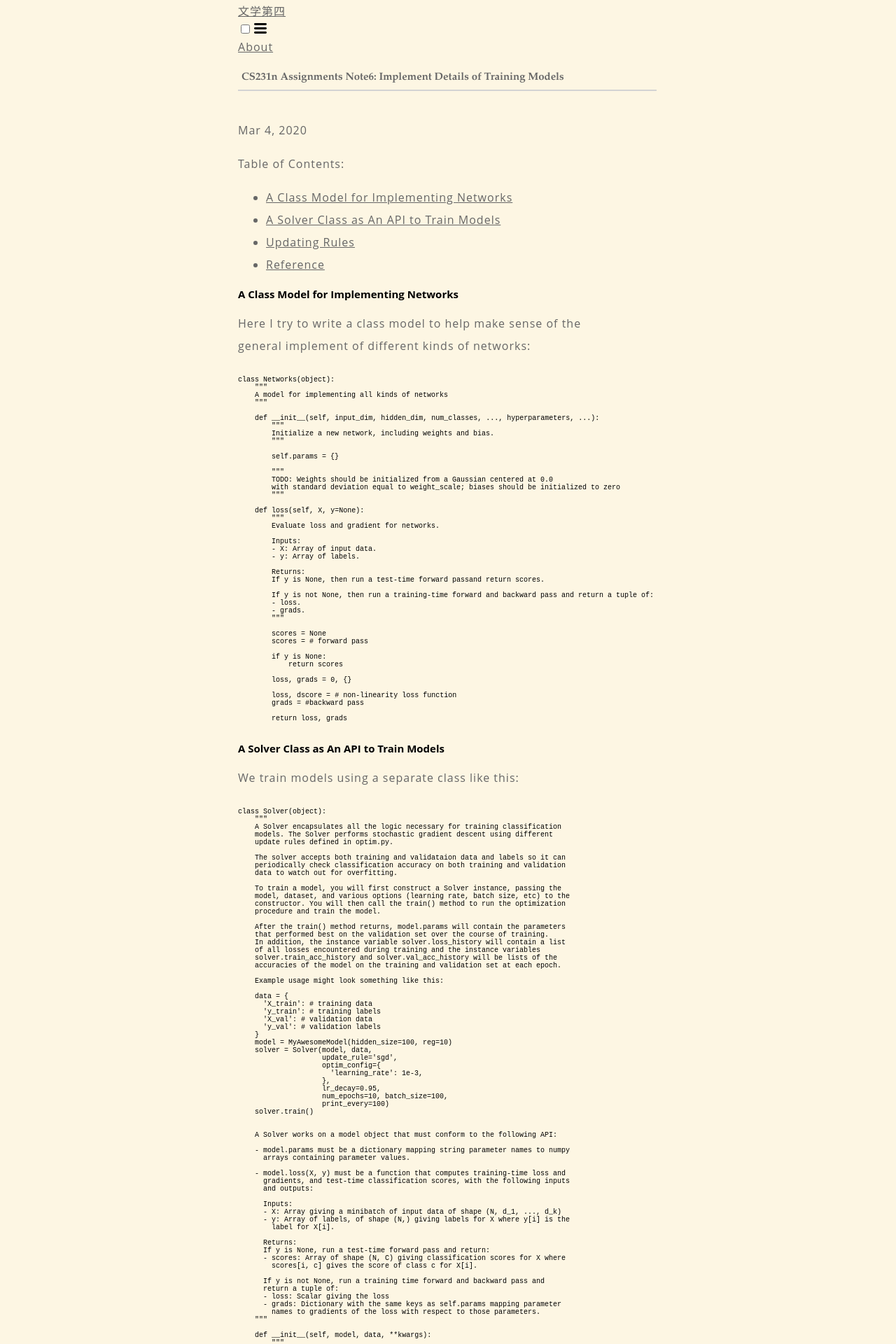
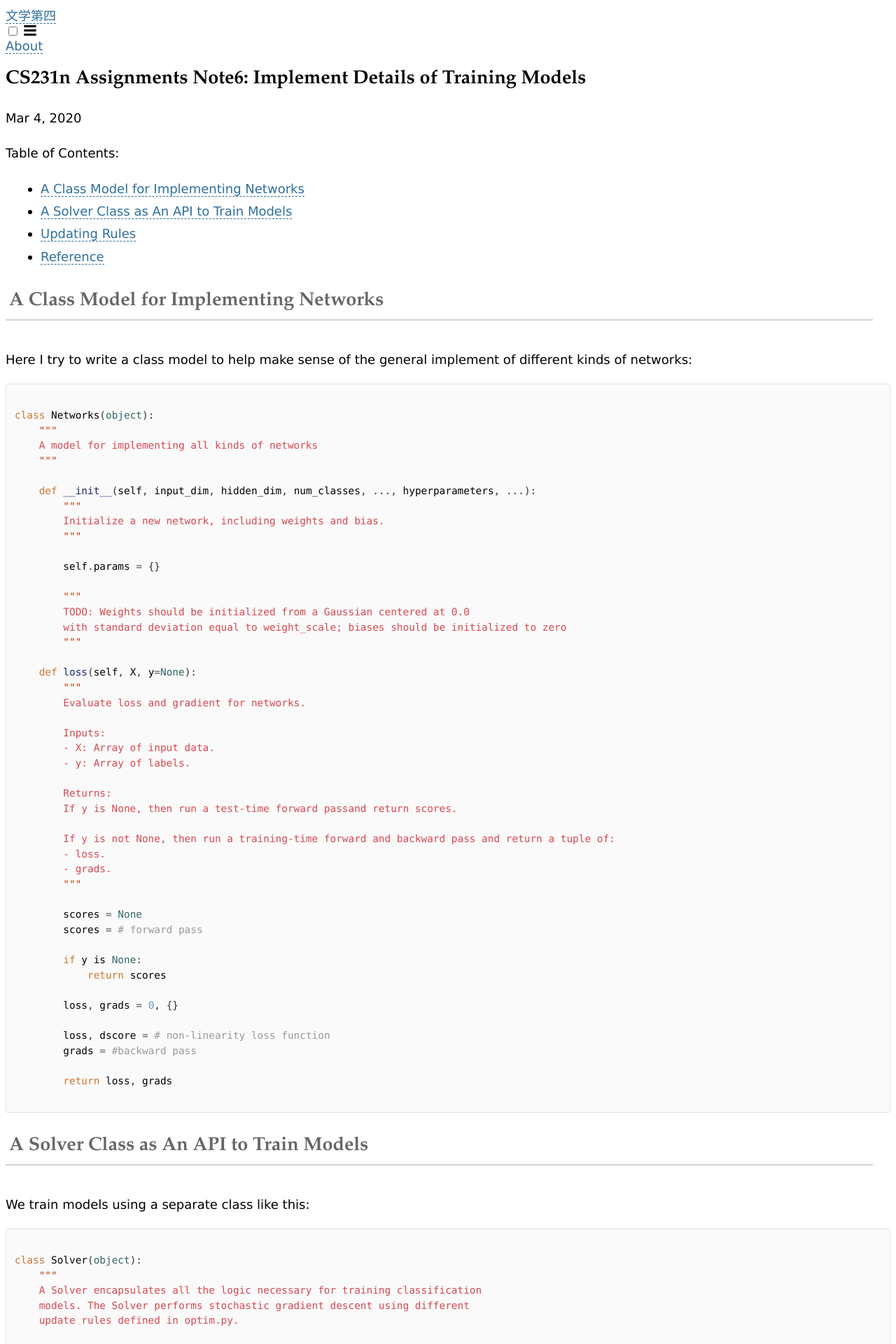
Before and after one commit to literaryno4/literaryno4.github.io, a Jekyll site: the page built from _posts/2020-03-04-cs231n-assignments-note6-implement-details-of-training-models.md, in a window 1280 px wide. Shown: the top 1920 px of the page at 70% size. Built offline with Jekyll 4.4.1, drawn with Linux system fonts in a browser that asks for light colours; some web fonts are replaced.

Commit message:
change style

```diff
--- a/_includes/head.html
+++ b/_includes/head.html
@@ -11,7 +11,7 @@ MathJax.Hub.Config({
   <meta http-equiv="X-UA-Compatible" content="IE=edge">
   <meta name="viewport" content="width=device-width, initial-scale=1">
   {%- seo -%}
-  <link rel="stylesheet" href="{{ "/assets/main.css" | relative_url }}">
+  <link rel="stylesheet" href="{{ "/assets/main2.css" | relative_url }}">
   <!-- <link href="/assets/main.css" rel="stylesheet"> -->
   <link href="https://fonts.font.im/css?family=Open+Sans" rel="stylesheet" type="text/css">
   {%- feed_meta -%}
--- /dev/null
+++ b/assets/main2.css
@@ -0,0 +1,281 @@
+* {
+    box-sizing: border-box;
+}
+
+html {
+    -webkit-text-size-adjust: none;
+}
+
+/* reset CSS */
+table {
+    font-size: 100%;
+}
+/* end reset CSS */
+
+body {
+    font-family:"lucida grande", "lucida sans unicode", lucida, helvetica, "Hiragino Sans GB", "Microsoft YaHei", "WenQuanYi Micro Hei", sans-serif;
+    font-size: 18px;
+}
+
+body.mobile {
+    font-size: 32px;
+}
+
+P, li {
+  line-height: 1.8;
+}
+
+H1 {
+    font-family: "Palatino Linotype", "Book Antiqua", Palatino, Helvetica, STKaiti, SimSun, serif;
+}
+
+H2 {
+    font-family: "Palatino Linotype", "Book Antiqua", Palatino, Helvetica, STKaiti, SimSun, serif;
+    margin-bottom: 60px;
+    margin-bottom: 40px;
+    padding: 5px;
+    border-bottom: 2px LightGrey solid;
+    width: 98%;
+    line-height: 150%;
+    color: #666666;
+}
+
+
+H3 {
+    font-family: "Palatino Linotype", "Book Antiqua", Palatino, Helvetica, STKaiti, SimSun, serif;
+    margin-top: 40px;
+    margin-bottom: 30px;
+    border-bottom: 1px LightGrey solid;
+    width: 98%;
+    line-height: 150%;
+    color: #666666;
+}
+
+
+H4 {
+    font-family: "Palatino Linotype", "Book Antiqua", Palatino, Helvetica, STKaiti, SimSun, serif;
+    margin-top: 40px;
+    margin-bottom: 30px;
+    border-bottom: 1px LightGrey solid;
+    width: 98%;
+    line-height: 150%;
+    color: #666666;
+}
+
+.box {
+    padding: 2% 8% 5% 8%;
+    border: 1px solid LightGrey;
+}
+
+
+li {
+    margin-left: 10px;
+}
+
+
+blockquote {
+    border-left: 5px lightgrey solid;
+    padding-left: 15px;
+    margin-left: 20px;
+    background: #f4f4f4;
+}
+
+
+pre {
+    font-family: Inconsolata, Consolas, "DEJA VU SANS MONO", "DROID SANS MONO", Proggy, monospace;
+    font-size: 80%;
+    background-color: #FAFAFA;
+    border: 1px solid #E0E0E0;
+    border-radius: 4px;
+    padding: 12px;
+    line-height: 1.5;
+    display: block;
+    width: 100%;
+    overflow: auto;
+}
+
+
+code {
+    font-family: Inconsolata, Consolas, "DEJA VU SANS MONO", "DROID SANS MONO", Proggy, monospace;
+}
+
+
+a {
+    text-decoration: none;
+    cursor: crosshair;
+    border-bottom: 1px dashed #2f6f9c;
+    color: #2f6f9c;
+}
+
+
+a:hover {
+    background-color: LightGrey;
+}
+
+
+img {
+    display: block;
+    box-shadow: 0 0 10px #555;
+    border-radius: 6px;
+    margin-left: auto;
+    margin-right: auto;
+    margin-top: 10px;
+    margin-bottom: 10px;
+    -webkit-box-shadow: 0 0 10px #555;
+}
+
+img.displayed {
+    text-align: center;
+    display: block;
+}
+
+hr {
+    color: LightGrey;
+}
+
+p.notice {
+    color: #AA4433;
+    font-size: 14px;
+}
+
+div.tweet p {
+    font-size: 16px;
+    border: 1px solid #aaa;
+    border-left: 10px solid #f28500;
+    padding: 2px 0.5em 2px 0.5em;
+    margin-bottom: 20px;
+    background-color: #fbfbfb;
+}
+
+div.tweet i {
+    color: brown;
+    font-size: 14px;
+    font-style: normal;
+    border: 1px solid #aaa;
+    margin-right: 0.5em;
+    padding: 0px 2px;
+}
+
+div.outer {
+    margin: 2% 5% 2% 5%;
+}
+
+body.mobile div.outer {
+    margin: 2% 0% 2% 0%;
+}
+
+div.inner {
+    margin: 0% 14%;
+    padding: 2% 8% 4% 8%;
+    border: 1px solid LightGrey;
+}
+
+body.mobile div.inner {
+    margin: 0;
+    padding: 2% 4% 4% 4%;
+}
+
+div.ad-banner {
+    margin: 0% 14%;
+}
+
+body.mobile div.ad-banner {
+    display: none;
+}
+
+.side-ad.mobile {
+    display: none;
+}
+
+.left {
+    float: left;
+    clear: both;
+    width: 50%;
+    padding: 25 24 25 0;
+    border-top: 1px solid lightblue;
+}
+
+.right {
+    float: left;
+    clear: none;
+    width: 50%;
+    padding: 25 0 25 24;
+    border-top: 1px solid lightblue;
+}
+
+.row:after {
+    content: "";
+    display: table;
+    clear: both;
+}
+
+.row {
+    clear: both;
+}
+
+.highlight .hll { background-color: #ffc; }
+.highlight .c { color: #888; font-weight: bold; } /* Comment */
+.highlight .err { color: #a00; background-color: #fff } /* Error */
+.highlight .k { color: #cc7832; } /* Keyword */
+.highlight .o { color: #555 } /* Operator */
+.highlight .p { color: #333 } /* Punctuation */
+.highlight .po { color: #333 } /* Parenthesis Outer */
+.highlight .pi { color: #553 } /* Parenthesis Inner */
+.highlight .cm { color: #09f; font-style: italic } /* Comment.Multiline */
+.highlight .cp { color: #099 } /* Comment.Preproc */
+.highlight .c1 { color: #999; } /* Comment.Single */
+.highlight .cs { color: #999; } /* Comment.Special */
+.highlight .gd { background-color: #fcc; border: 1px solid #c00 } /* Generic.Deleted */
+.highlight .ge { font-style: italic } /* Generic.Emph */
+.highlight .gr { color: #f00 } /* Generic.Error */
+.highlight .gh { color: #030; } /* Generic.Heading */
+.highlight .gi { background-color: #cfc; border: 1px solid #0c0 } /* Generic.Inserted */
+.highlight .go { color: #aaa } /* Generic.Output */
+.highlight .gp { color: #009; } /* Generic.Prompt */
+.highlight .gs { } /* Generic.Strong */
+.highlight .gu { color: #030; } /* Generic.Subheading */
+.highlight .gt { color: #9c6 } /* Generic.Traceback */
+.highlight .kc { color: #cc7832; } /* Keyword.Constant */
+.highlight .kd { color: #cc7832; } /* Keyword.Declaration */
+.highlight .kn { color: #cc7832; } /* Keyword.Namespace */
+.highlight .kp { color: #cc7832 } /* Keyword.Pseudo */
+.highlight .kr { color: #cc7832; } /* Keyword.Reserved */
+.highlight .kt { color: #cc7832; } /* Keyword.Type */
+.highlight .m  { color: #6897BB } /* Literal.Number */
+.highlight .s  { color: #d44950 } /* Literal.String */
+.highlight .s2 { color: #d44950 } /* Literal.String */
+.highlight .s2 { color: #d44950 } /* Literal.String */
+.highlight .na { color: #9876aa } /* Name.Attribute */
+.highlight .nb { color: #366 } /* Name.Builtin */
+.highlight .nc { color: #000; } /* Name.Class */
+.highlight .no { color: #360 } /* Name.Constant */
+.highlight .nd { color: #77c } /* Name.Decorator */
+.highlight .ni { color: #999; } /* Name.Entity */
+.highlight .ne { color: #c00; } /* Name.Exception */
+.highlight .nf { color: #182669 } /* Name.Function */
+.highlight .nl { color: #648 } /* Name.Label */
+.highlight .nn { color: #0cf; } /* Name.Namespace */
+.highlight .nt { color: #2f6f9f; } /* Name.Tag */
+.highlight .nv { color: #033 } /* Name.Variable */
+.highlight .ow { color: #000; } /* Operator.Word */
+.highlight .w { color: #bbb } /* Text.Whitespace */
+.highlight .mf { color: #6897BB } /* Literal.Number.Float */
+.highlight .mh { color: #6897BB } /* Literal.Number.Hex */
+.highlight .mi { color: #6897BB } /* Literal.Number.Integer */
+.highlight .mo { color: #6897BB } /* Literal.Number.Oct */
+.highlight .sb { color: #c30 } /* Literal.String.Backtick */
+.highlight .sc { color: #c30 } /* Literal.String.Char */
+.highlight .sd { color: #c30; font-style: italic } /* Literal.String.Doc */
+.highlight .s2 { color: #c30 } /* Literal.String.Double */
+.highlight .se { color: #c30; } /* Literal.String.Escape */
+.highlight .sh { color: #c30 } /* Literal.String.Heredoc */
+.highlight .si { color: #a00 } /* Literal.String.Interpol */
+.highlight .sx { color: #c30 } /* Literal.String.Other */
+.highlight .sr { color: #3aa } /* Literal.String.Regex */
+.highlight .s1 { color: #c30 } /* Literal.String.Single */
+.highlight .ss { color: #fc3 } /* Literal.String.Symbol */
+.highlight .bp { color: #366 } /* Name.Builtin.Pseudo */
+.highlight .vc { color: #033 } /* Name.Variable.Class */
+.highlight .vg { color: #033 } /* Name.Variable.Global */
+.highlight .vi { color: #033 } /* Name.Variable.Instance */
+.highlight .il { color: #f60 } /* Literal.Number.Integer.Long */
```
